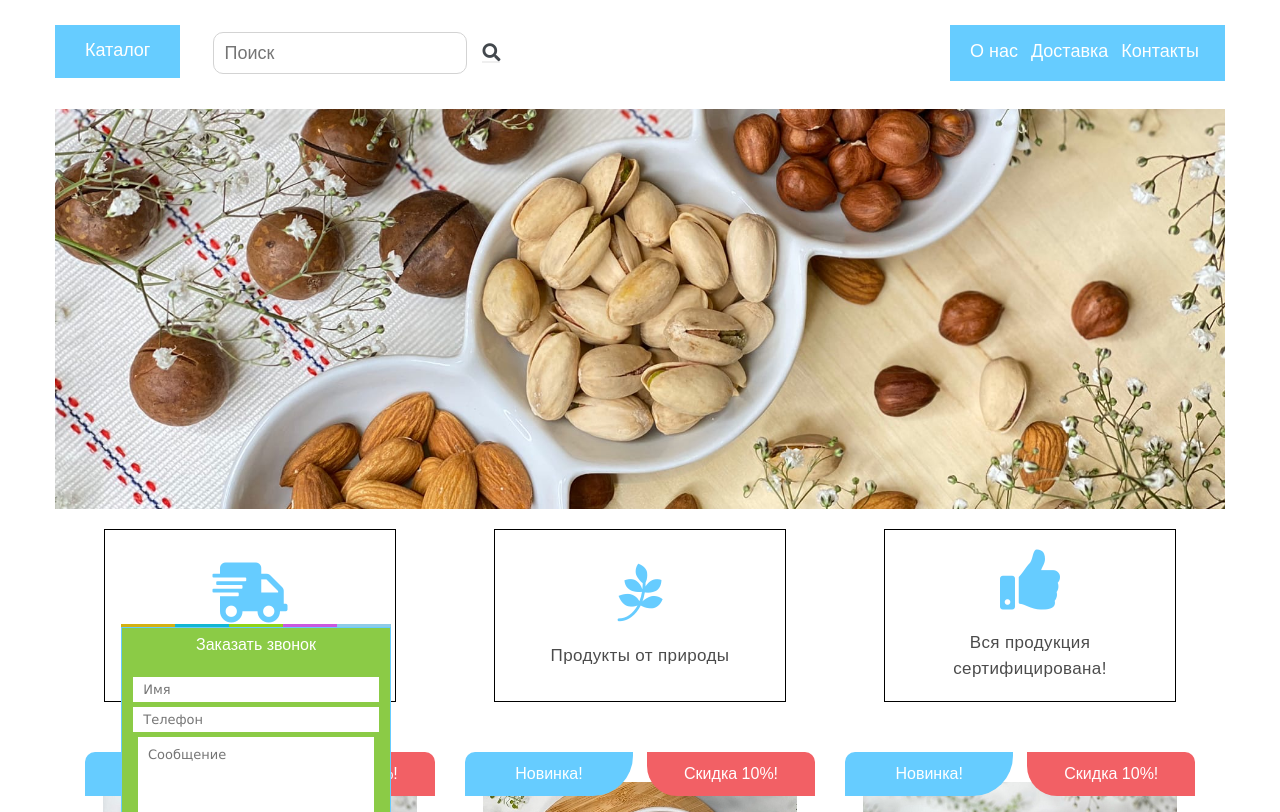
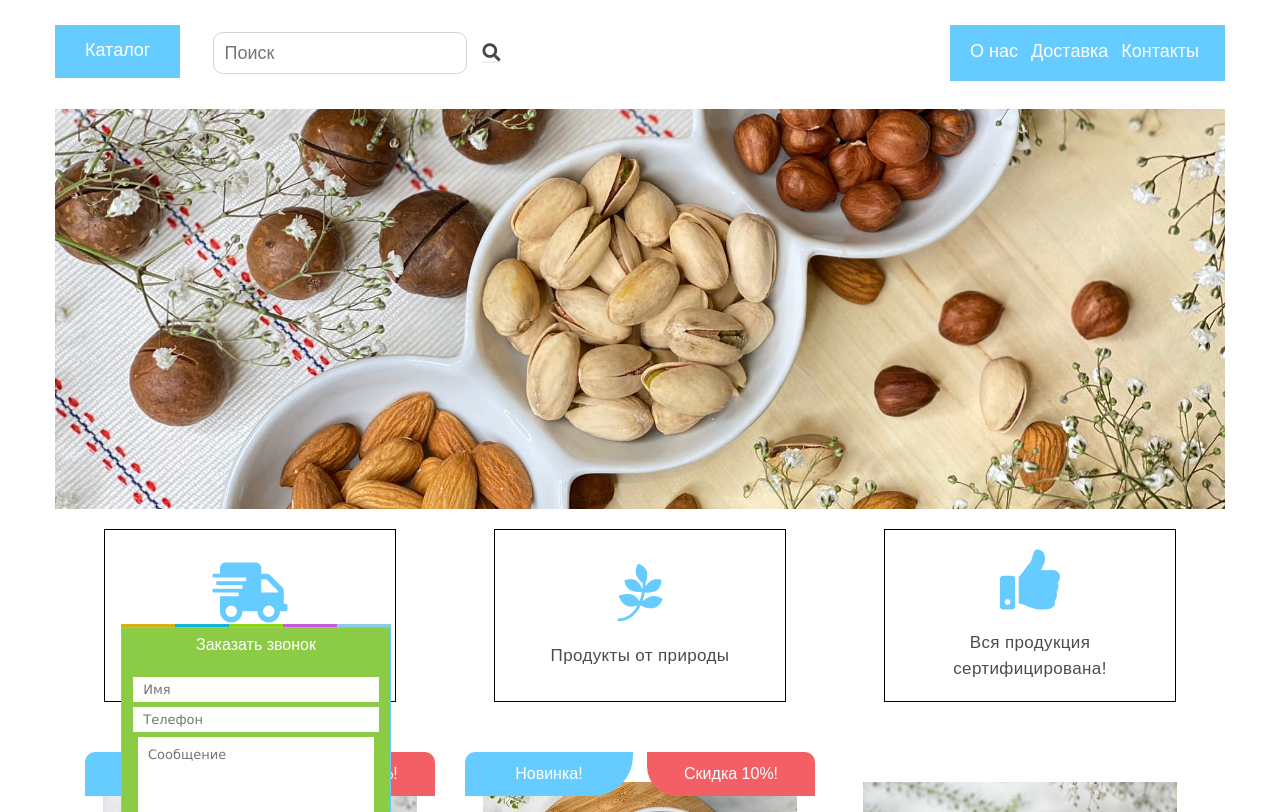
Before and after one commit to ochirovaur2/orehi-piter2, a plain HTML site: page index.html in a window 1280 px wide. Shown: the part 140-952 px from the top of the page. Drawn offline with nearby package versions, Linux system fonts and the light colour scheme.

Commit message:
Update index.html

```diff
--- a/index.html
+++ b/index.html
@@ -500,8 +500,8 @@
                             </div>
                             <!--  -->
                             <div class="cards__cards-box">
-                                <div class="cards__sell">Скидка 10%!</div>
-                                <div class="cards__new">Новинка!</div>
+
+
                                 <a href="/product/testovyj-tovar/14/">
                                     <div class="cards__img-box">
                                         <img alt="Card" class="cards__img" src="img/catalog/3.jpg">
```
